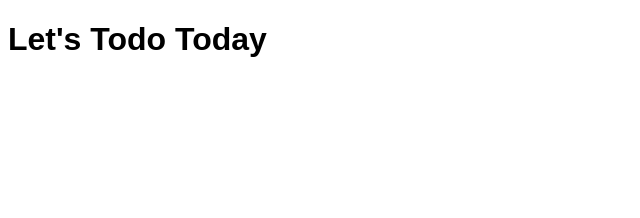
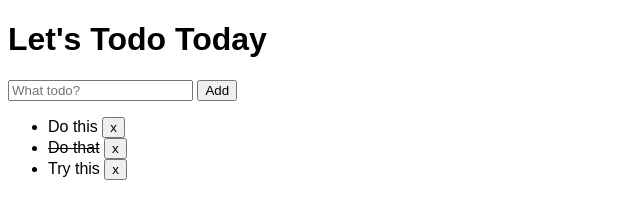
Before and after one commit to shrfrn/todos-inclass-done, a plain HTML site: page index.html in a window 1280 px wide. Shown: the whole page, without its empty margins (0-640 px from the left). Drawn offline with Linux system fonts and the light colour scheme.

Commit message:
Create basic app sketch

```diff
--- a/css/todos.css
+++ b/css/todos.css
@@ -5,3 +5,7 @@
 body {
     font-family: Arial, Helvetica, sans-serif;
 }
+
+.done {
+    text-decoration: line-through;
+}
--- a/index.html
+++ b/index.html
@@ -9,6 +9,26 @@
     </head>
     <body>
         <h1>Let's Todo Today</h1>
+
+        <section class="new-todo">
+            <input type="text" placeholder="What todo?">
+            <button onclick="onAddTodo()">Add</button>
+        </section>
+
+        <ul>
+            <li>
+                <span>Do this</span>
+                <button onclick="onRemoveTodo('t101')">x</button>
+            </li>
+            <li>
+                <span class="done">Do that</span>
+                <button onclick="onRemoveTodo('t101')">x</button>
+            </li>
+            <li>
+                <span>Try this</span>
+                <button onclick="onRemoveTodo('t101')">x</button>
+            </li>
+        </ul>
         <script src="js/todos.js"></script>
     </body>
 </html>
--- a/js/todos.js
+++ b/js/todos.js
@@ -1,3 +1,11 @@
 'use strict'
 
 console.log('Hi')
+
+function onRemoveTodo(todoId) {
+    console.log('todoId: ', todoId)
+}
+
+function onAddTodo() {
+    console.log('Hi')
+}
```
